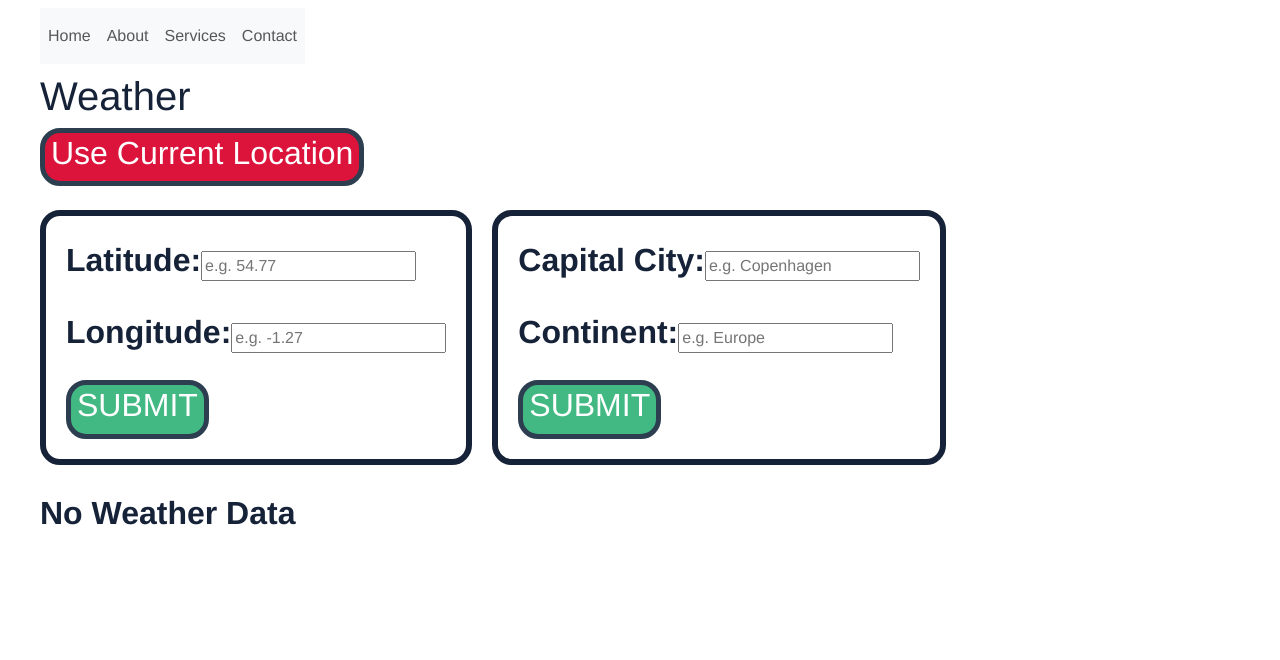
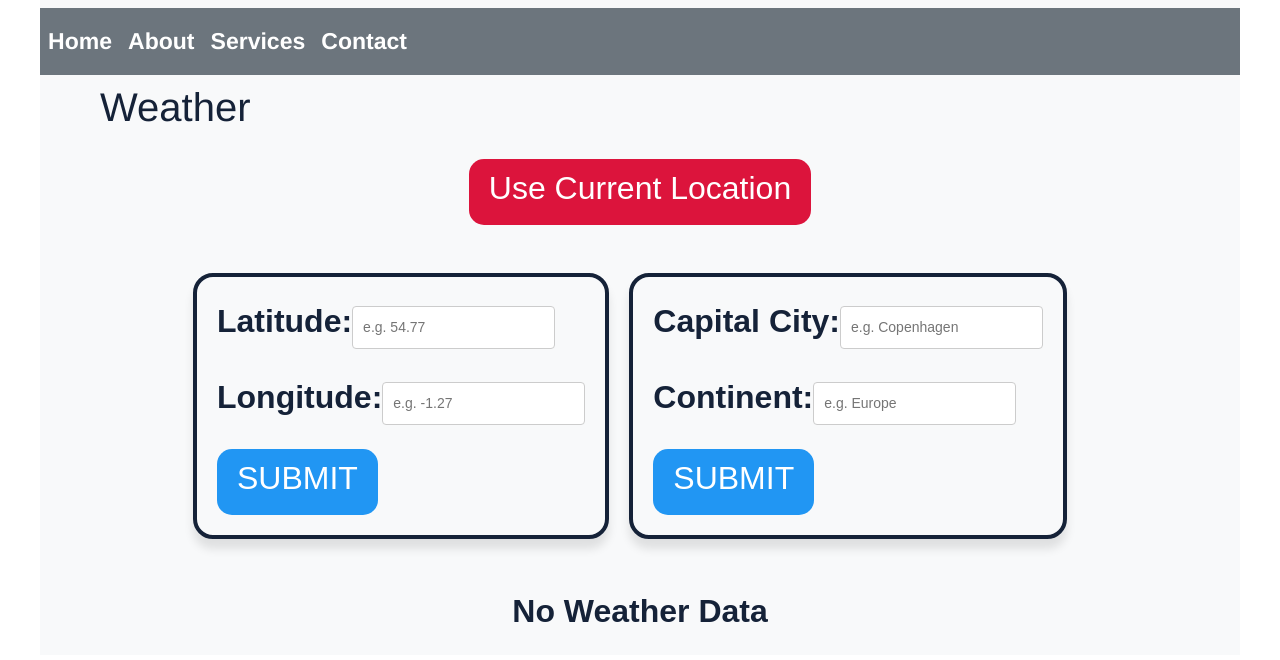
Before and after one commit to Kamran6433/Weather_Application, a Vue app in the folder my-weather-application/: page / in a window 1280 px wide. Shown: the top 660 px of the page. Built offline with nearby package versions, Linux system fonts and the light colour scheme.

Commit message:
design and code

```diff
--- a/my-weather-application/src/App.vue
+++ b/my-weather-application/src/App.vue
@@ -1,5 +1,5 @@
 <template>
-    <div id="app" class="centering">
+    <div id="app" class="centering bg-light">
       <NavBar></NavBar>
       <header>
         <h1>Weather</h1>
@@ -41,5 +41,6 @@ header {
 h1 {
   font-weight: 900;
   font-size: 75px;
+  margin-left: 5%;
 }
 </style>
--- a/my-weather-application/src/components/HttpRequest.vue
+++ b/my-weather-application/src/components/HttpRequest.vue
@@ -21,10 +21,9 @@
         </div>
         <br/><br/>
         <label id="location-data"></label>
-        <!-- <div v-if="weatherData.length > 1"> -->
         <div v-if="eachTime">
             <div class="card-container">
-                <div class="card" v-for="(time, temperature) in weatherData" :key="temperature">
+                <div class="card" v-for="(time, temperature) in weatherData" :key="temperature" v-rainbow>
                     <label>
                     {{ temperature }} <br/> {{ time }}
                     </label>
@@ -175,16 +174,30 @@ export default {
 </script>
 
 <style scoped>
+.outer-outer-box {
+    display: flex;
+    flex-direction: column;
+    align-items: center;
+    justify-content: center;
+    font-family: Arial, sans-serif;
+    padding: 20px;
+}
 button {
-    border-radius: 20px;
-    border: 5px solid #2c3e50;
+    border-radius: 15px;
+    /* border: 5px solid #2c3e50;
     background-color: #42b983;
-    color: white;
+    color: white; */
+    background-color: #2196f3;
+    color: #fff;
+    border: none;
+    padding: 10px 20px;
+    cursor: pointer;
+    transition: background-color 0.3s ease;
 }
 button:hover {
-    transition-duration: 200ms;
-    border: 5px solid #42b983;
-    background-color: #2c3e50;
+    /* transition-duration: 200ms;
+    border: 5px solid #42b983; */
+    background-color: #0c7cd5;
 }
 label {
     font-weight: 900;
@@ -206,32 +219,43 @@ ul {
     font-size: 1.5em;
 }
 .box {
-    border: 6px solid #152238;
+    border: 4px solid #152238;
     padding: 20px;
     border-radius: 20px;
     margin-right: 20px;
+    box-shadow: 0 10px 10px rgba(0, 0, 0, 0.1);
 }
 .outer-box {
-    display: inline-flex;
-    flex-direction: row;
+    display: flex;
+    justify-content: center;
+    align-items: center;
 }
 .card-container {
     display: flex;
     flex-wrap: wrap;
+    justify-content: center;
+    margin-top: 20px;
 }
 .card{
     background-color: #6592a8;
-    border-radius: 20px;
-    padding: 10px;
+    color: white;
+    border: 4px solid #152238;
+    border-radius: 15px;
+    padding: 20px;
     width: 200px;
     height: 200px;
     display: flex;
     flex-direction: column;
     justify-content: space-between;
-    margin-right: 20px;
-    margin-bottom: 20px;
-    box-shadow: 0px 10px 8px #888888;
+    margin: 10px;
+    box-shadow: 0 10px 10px rgba(0, 0, 0, 0.1);
 }
-/* .outer-outer-box {
+/* label {
 } */
+input {
+  padding: 10px;
+  border: 1px solid #ccc;
+  border-radius: 4px;
+  font-size: 14px;
+}
 </style>
--- a/my-weather-application/src/components/NavBar.vue
+++ b/my-weather-application/src/components/NavBar.vue
@@ -1,22 +1,22 @@
 <template>
     <div class="navbar">
-        <nav class="navbar navbar-expand-lg navbar-light bg-light">
+        <nav class="navbar navbar-expand-lg bg-secondary">
             <button class="navbar-toggler" type="button" data-toggle="collapse" data-target="#navbarNav" aria-controls="navbarNav" aria-expanded="false" aria-label="Toggle navigation">
                 <span class="navbar-toggler-icon"></span>
             </button>
             <div class="collapse navbar-collapse" id="navbarNav">
                 <ul class="navbar-nav ml-auto">
                     <li class="nav-item">
-                <a class="nav-link" href="#">Home</a>
+                        <a class="nav-link text-white" href="#">Home</a>
                     </li>
                     <li class="nav-item">
-                <a class="nav-link" href="#">About</a>
+                        <a class="nav-link text-white" href="#">About</a>
                     </li>
                     <li class="nav-item">
-                <a class="nav-link" href="#">Services</a>
+                        <a class="nav-link text-white" href="#">Services</a>
                     </li>
                     <li class="nav-item">
-                <a class="nav-link" href="#">Contact</a>
+                        <a class="nav-link text-white" href="#">Contact</a>
                     </li>
                 </ul>
             </div>
@@ -37,5 +37,13 @@ export default {
 </script>
 
 <style>
-
+.navbar {
+    width: 100%;
+    font-size: larger;
+    font-weight: 600;
+    color: white;
+}
+a {
+    color: white;
+}
 </style>
--- a/my-weather-application/src/main.js
+++ b/my-weather-application/src/main.js
@@ -5,6 +5,20 @@ import 'bootstrap/dist/js/bootstrap.js';
 
 Vue.config.productionTip = false
 
+// Custom Directives
+Vue.directive('rainbow', {
+  bind(el, binding, vnode) {
+    var letters = '0123456789ABCDEF'.split('');
+    var color = '#';
+    for (var i = 0; i < 6; i++ ) {
+        color += letters[Math.floor(Math.random() * 16)];
+    }
+    el.style.backgroundColor = color;
+    console.log(binding);
+    console.log(vnode);
+  }
+})
+
 new Vue({
   render: h => h(App),
 }).$mount('#app')
```
Lines whose indentation alone changed are shown as unchanged.
